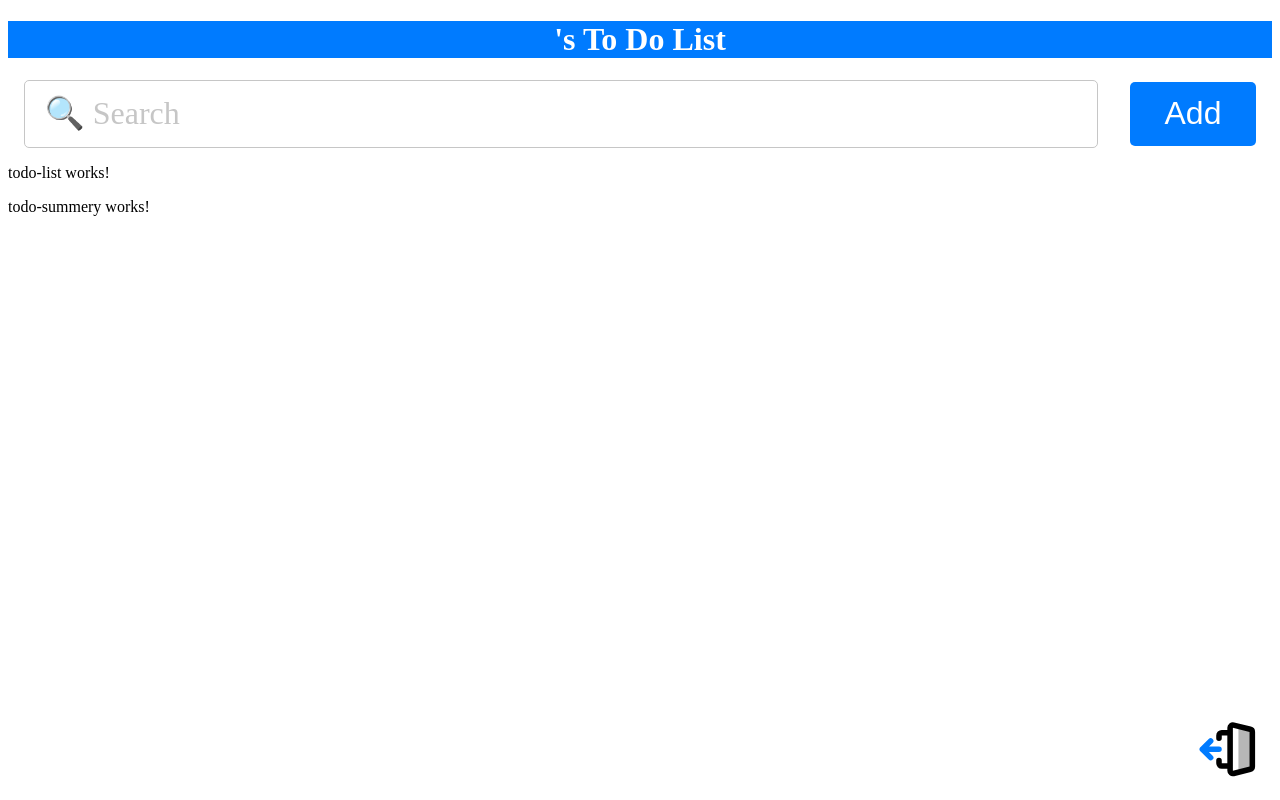
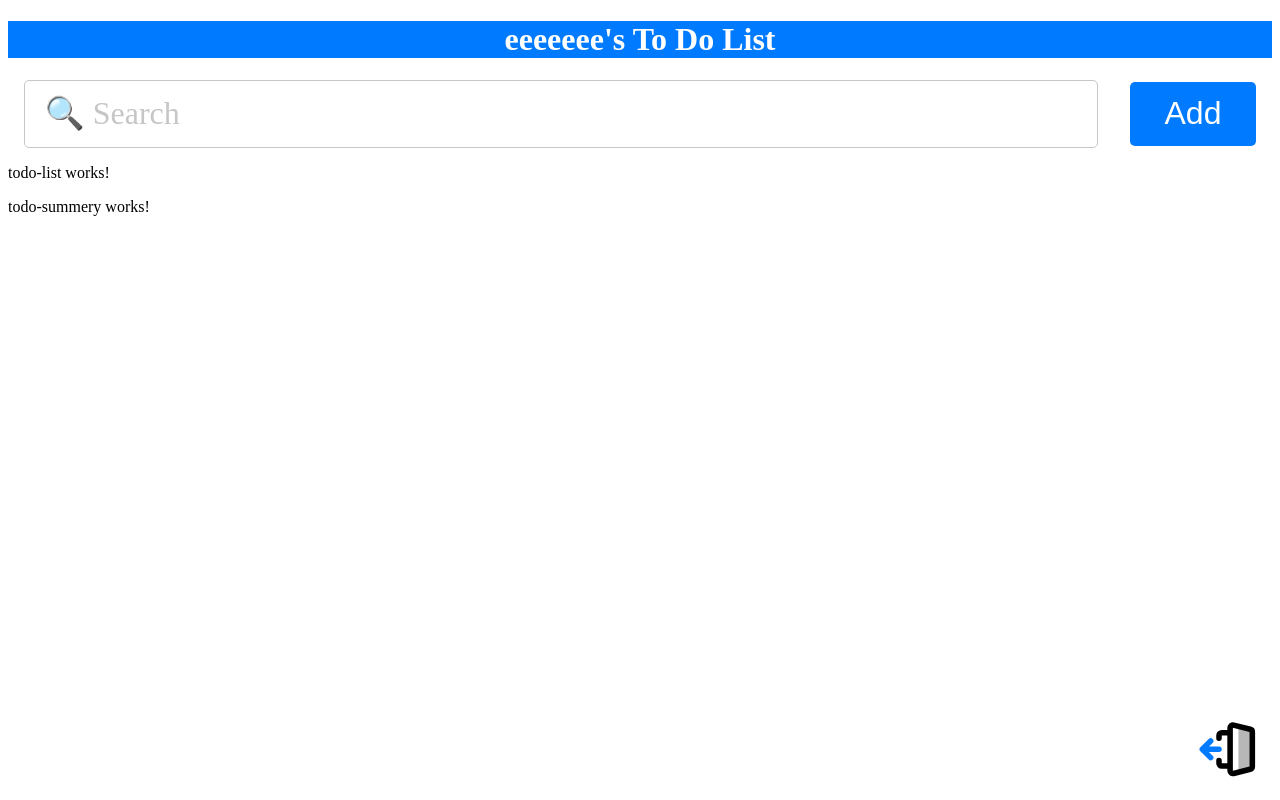
Before and after one commit to Tengiz90/Internship_todo_app_ver3, an Angular app: page / in a window 1280 px wide. Built offline with nearby package versions, Linux system fonts and the light colour scheme.

Commit message:
removed custom-header

```diff
--- a/src/app/components/custom-header/custom-header.component.css
+++ /dev/null
@@ -1,5 +0,0 @@
-h1 {
-    background-color: var(--primary-color);
-    color: white;
-    text-align: center;
-}
--- a/src/app/components/custom-header/custom-header.component.html
+++ /dev/null
@@ -1 +0,0 @@
-<h1>{{firstName}}'s To Do List</h1>
--- a/src/app/components/custom-header/header.component.ts
+++ /dev/null
@@ -1,12 +0,0 @@
-import { Component } from '@angular/core';
-
-@Component({
-  selector: 'app-custom-header',
-  standalone: true,
-  imports: [],
-  templateUrl: './custom-header.component.html',
-  styleUrl: './custom-header.component.css'
-})
-export class HeaderComponent {
-  firstName: string = "";
-}
--- a/src/app/components/home/home.component.css
+++ b/src/app/components/home/home.component.css
@@ -1,3 +1,9 @@
+h1 {
+    background-color: var(--primary-color);
+    color: white;
+    text-align: center;
+}
+
 .container {
     display: flex;
     justify-content: space-around;
--- a/src/app/components/home/home.component.html
+++ b/src/app/components/home/home.component.html
@@ -1,4 +1,4 @@
-<app-custom-header></app-custom-header>
+<h1>{{firstName}}eeeeeee's To Do List</h1>
 <div class="container">
     <app-custom-input [label]="'🔍 Search'" [id]="'search'"></app-custom-input>
     <app-custom-button [label]="'Add'"></app-custom-button>
--- a/src/app/components/home/home.component.ts
+++ b/src/app/components/home/home.component.ts
@@ -1,5 +1,4 @@
 import { Component } from '@angular/core';
-import { HeaderComponent } from '../custom-header/header.component';
 import { CustomInputComponent } from '../custom-input/custom-input.component';
 import { CustomButtonComponent } from '../custom-button/custom-button.component';
 import { RouterModule } from '@angular/router';
@@ -11,10 +10,11 @@ import { TodoService } from '../../core/services/todo.service';
 @Component({
   selector: 'app-home',
   standalone: true,
-  imports: [HeaderComponent, CustomInputComponent, CustomButtonComponent, RouterModule, TodoListComponent, TodoSummeryComponent],
+  imports: [CustomInputComponent, CustomButtonComponent, RouterModule, TodoListComponent, TodoSummeryComponent],
   templateUrl: './home.component.html',
   styleUrl: './home.component.css',
 })
 export class HomeComponent {
+  firstName: string = "";
   constructor(private todoService: TodoService){}
 }
```
Also changed, not shown: 1 other file (tests, documents, lock files or other folders).
